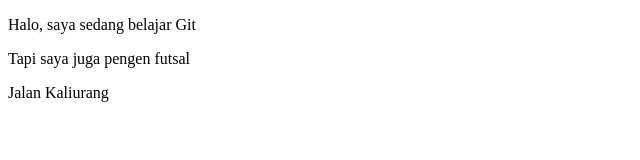
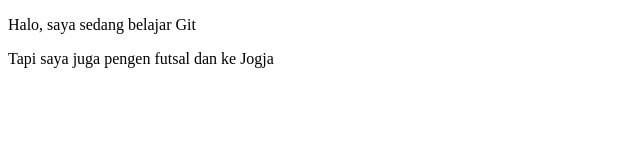
Before and after one commit to ikhsannovianto/PRPL12GIT, a plain HTML site: page index.html in a window 1280 px wide. Shown: the whole page, without its empty margins (0-640 px from the left). Drawn offline with Linux system fonts and the light colour scheme.

Commit message:
Commit Kedua

```diff
--- a/index.html
+++ b/index.html
@@ -7,7 +7,6 @@
 </head>
 <body>
     <p>Halo, saya sedang belajar Git</p>
-    <p>Tapi saya juga pengen futsal</p>
-    <p>Jalan Kaliurang</p>
+    <p>Tapi saya juga pengen futsal dan ke Jogja</p>
 </body>
 </html>
```
